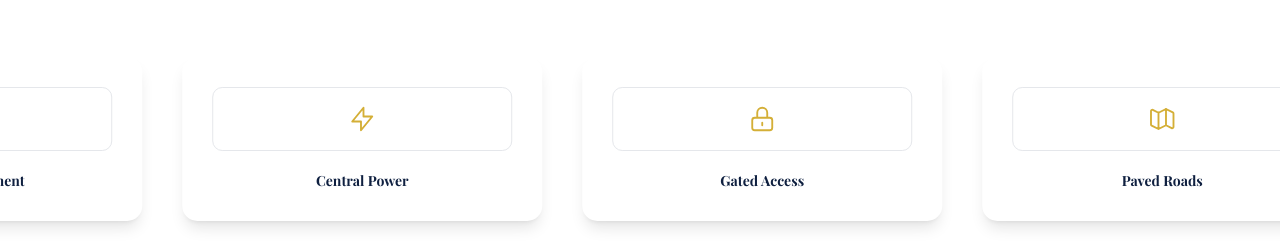
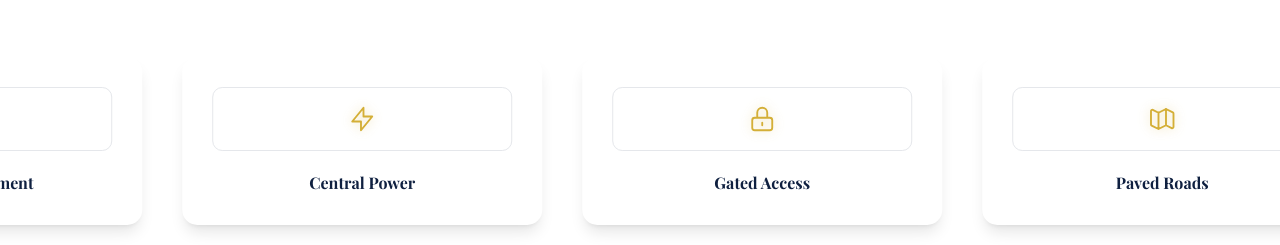
Before and after one commit to dev-anna-life/mr-multipreneur-realtor, a Next.js app: page / in a window 1280 px wide. Shown: the part 2334-2579 px from the top of the page. Built offline with nearby package versions, Linux system fonts and the light colour scheme.

Commit message:
Always-on icon glow with hover scale, larger navy text

```diff
--- a/app/globals.css
+++ b/app/globals.css
@@ -33,9 +33,14 @@ html { scroll-behavior: smooth; }
   animation: marquee 40s linear infinite;
 }
 
+.icon-glow svg {
+  filter: drop-shadow(0 0 6px rgba(212, 175, 55, 0.4));
+  transition: filter 0.3s ease, transform 0.3s ease;
+}
+
 .group:hover .icon-glow svg {
-  filter: drop-shadow(0 0 8px rgba(212, 175, 55, 0.6));
-  transition: filter 0.3s ease;
+  filter: drop-shadow(0 0 14px rgba(212, 175, 55, 0.8));
+  transform: scale(1.1);
 }
 
 .animate-fadeUp { animation: fadeUp 0.7s ease both; }
--- a/app/page.js
+++ b/app/page.js
@@ -315,7 +315,7 @@ export default function Home() {
                   <div className="w-[300px] h-16 mx-auto border border-gray-200 rounded-[10px] flex items-center justify-center text-gold icon-glow">
                     <svg className="w-[30px] h-[30px]" fill="none" stroke="currentColor" viewBox="0 0 24 24"><path strokeLinecap="round" strokeLinejoin="round" strokeWidth="1.5" d={f.icon} /></svg>
                   </div>
-                  <p className="font-display font-bold text-sm text-navy mt-5">{f.label}</p>
+                  <p className="font-display font-bold text-base text-navy mt-5">{f.label}</p>
                 </div>
               ))}
             </div>
```
